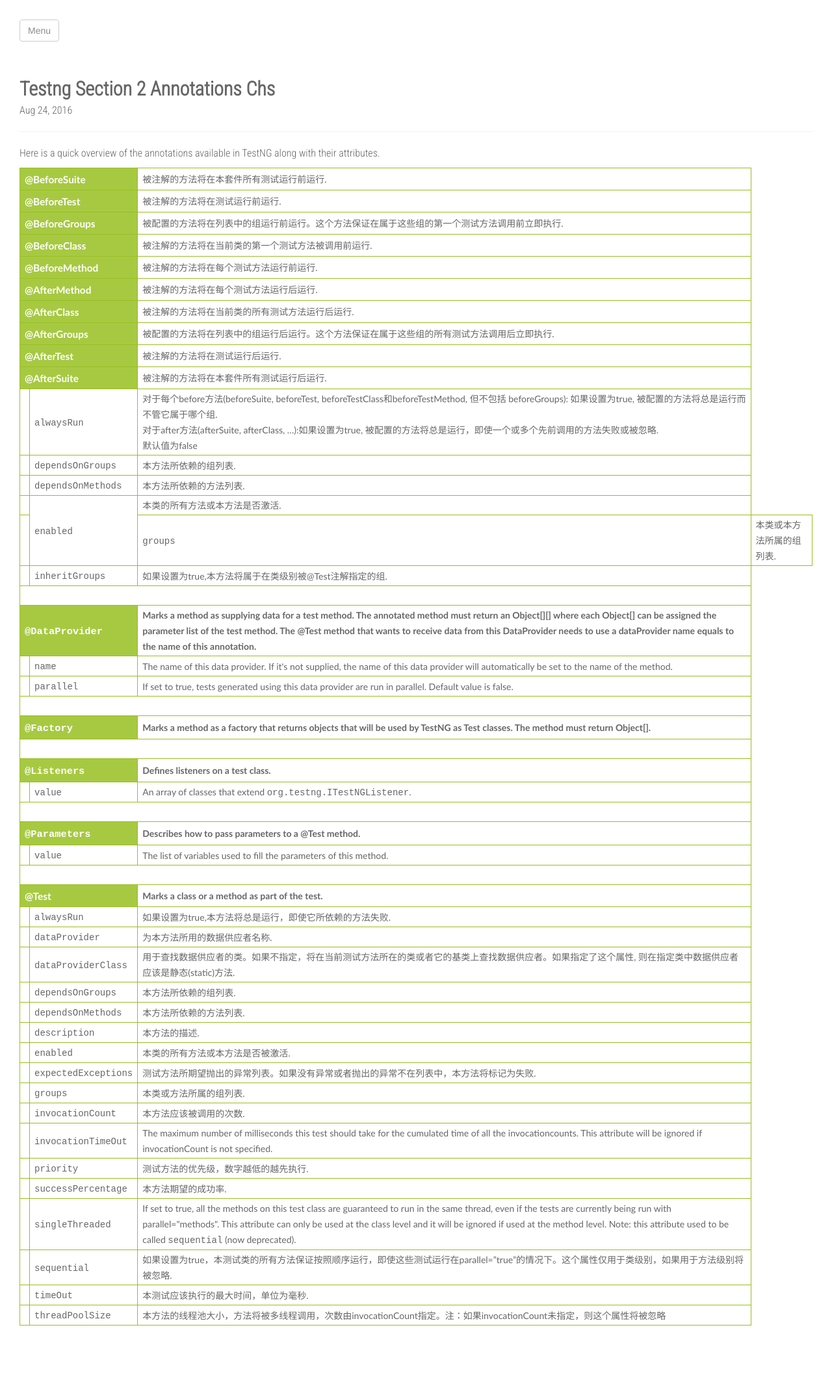
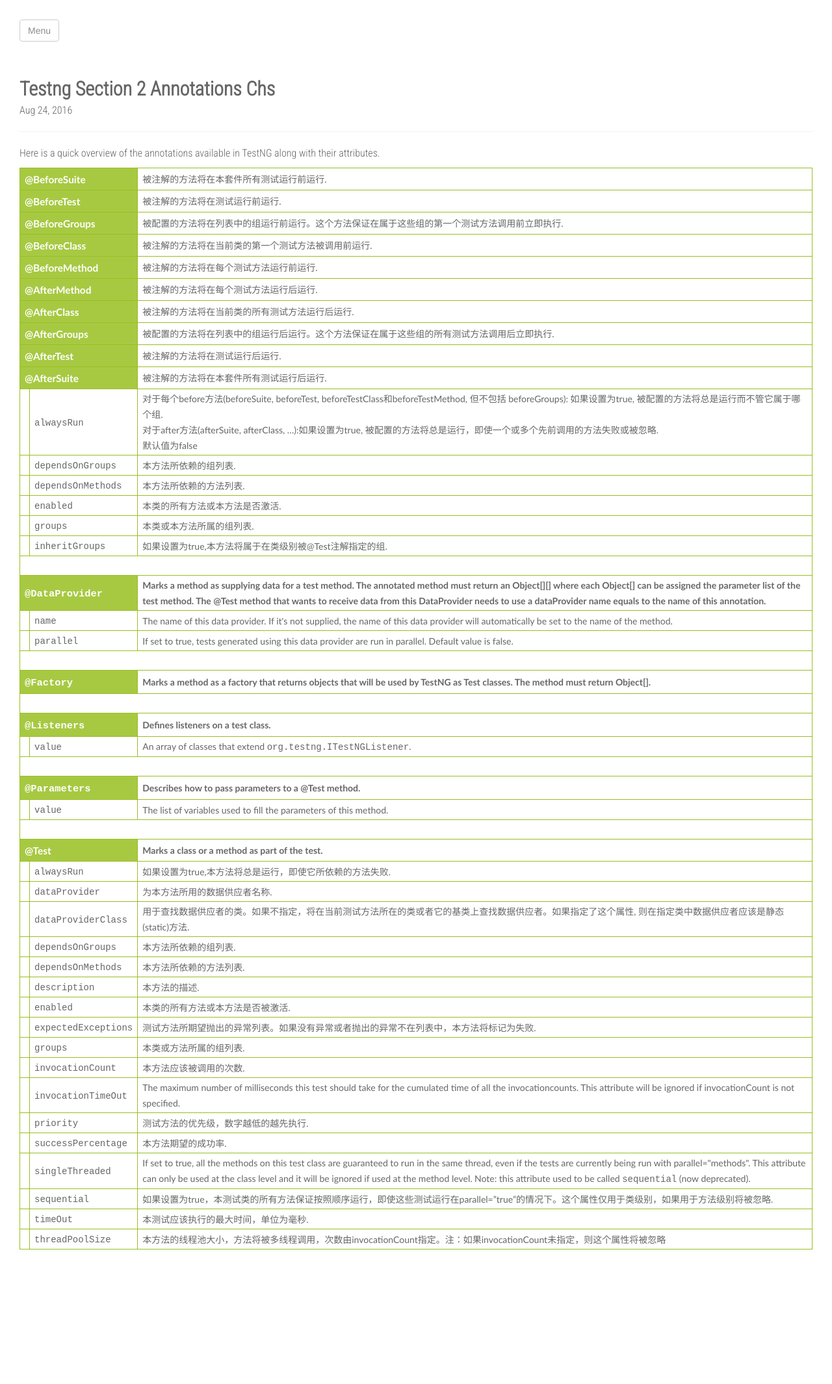
Before and after one commit to kuiwa/taken, a Jekyll site: the page built from _posts/2016-08-24-testng-section-2-annotations-chs.html, in a window 1280 px wide. Shown: the whole page at 65% size. Built offline with Jekyll 4.4.1, drawn with Linux system fonts in a browser that asks for light colours; nearby versions of some CDN libraries; after the commit the page ends 2013 px from its top, so only the background shows below that.

Commit message:
taken theme

```diff
--- a/_posts/2016-08-24-testng-section-2-annotations-chs.html
+++ b/_posts/2016-08-24-testng-section-2-annotations-chs.html
@@ -121,7 +121,7 @@ Here is a quick overview of the annotations available in TestNG along with their
 	<tr>
 	<td>
 	</td>
-	<td rowspan=2>
+	<td>
 	<tt>enabled</tt>
 	</td>
 	<td>
```
